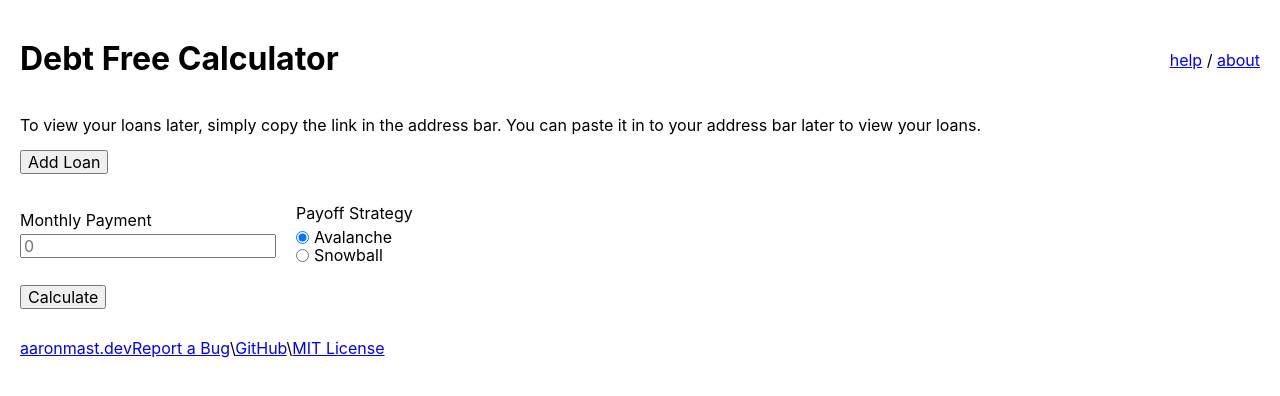
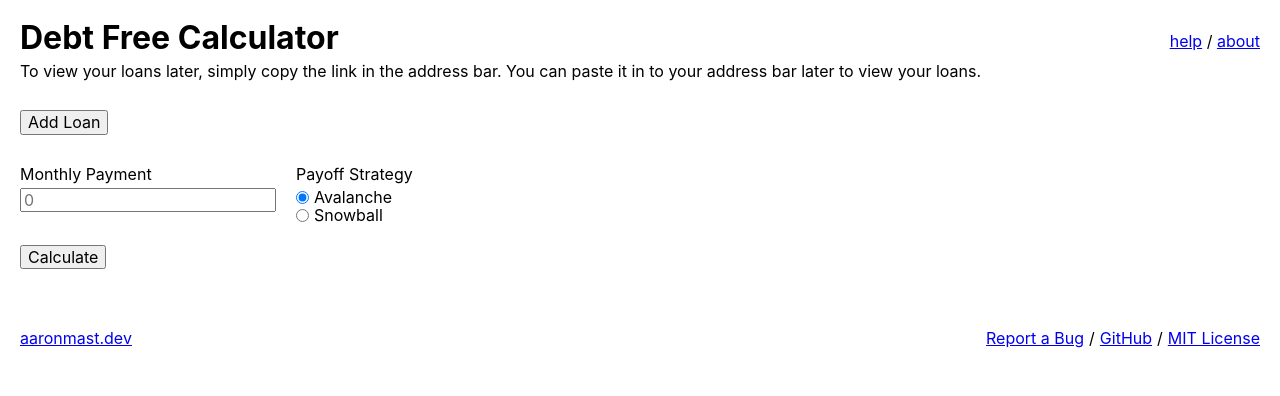
Before and after one commit to amast09/debt-free-calculator, a React (Create React App) app: page / in a window 1280 px wide. Shown: the top 396 px of the page. Built offline with nearby package versions, Linux system fonts and the light colour scheme.

Commit message:
More styling

```diff
--- a/src/App.css
+++ b/src/App.css
@@ -14,6 +14,35 @@
   display: flex;
   align-items: center;
   justify-content: space-between;
+}
+
+header h1 {
+  margin-top: 0;
+  margin-bottom: 5px;
+}
+
+.sub-header {
+  margin-top: 0;
+  margin-bottom: 30px;
+}
+
+footer {
+  display: flex;
+  justify-content: space-between;
+  margin-top: 30px;
+}
+
+footer a {
+  margin-right: 5px;
+  margin-left: 5px;
+}
+
+footer a:last-child {
+  margin-right: 0;
+}
+
+footer a:first-child {
+  margin-left: 0;
 }
 
 button {
@@ -38,6 +67,7 @@
 
 .payoff-strategy-form {
   justify-content: left;
+  align-items: start;
 }
 
 .radio-option-group {
--- a/src/App.tsx
+++ b/src/App.tsx
@@ -76,7 +76,8 @@
   const onMonthlyPaymentChange = (e: ChangeEvent<HTMLInputElement>): void => {
     setMonthlyPayment(e.target.value);
   };
-  const onCalculateClickHandler = (): void => {
+  const onCalculateClickHandler = (e: React.FormEvent): void => {
+    e.preventDefault();
     setLoanPayoffs(
       calculatePayoffSchedule({
         loans: loans.map(formLoanToLoan),
@@ -104,7 +105,7 @@
             <a href="/">help</a> / <a href="/">about</a>
           </div>
         </header>
-        <p>
+        <p className="sub-header">
           To view your loans later, simply copy the link in the address bar. You
           can paste it in to your address bar later to view your loans.
         </p>
@@ -123,7 +124,10 @@
           Add Loan
         </button>
 
-        <form className="payoff-strategy-form">
+        <form
+          className="payoff-strategy-form"
+          onSubmit={onCalculateClickHandler}
+        >
           <div className="input-group">
             <label htmlFor="monthly-payment">Monthly Payment</label>
             <input
@@ -178,22 +182,24 @@
           <LoanPayoff key={l.loanName} loanPayoff={l} />
         ))}
 
+        <footer>
+          <a href="https://aaronmast.dev">aaronmast.dev</a>
+
           <div>
-          <a href="https://aaronmast.dev">aaronmast.dev</a>
             <a
               href="https://github.com/amast/debt-free-calculator/issues"
               title="Report bugs"
             >
               Report a Bug
             </a>
-          \
+            /
             <a
               href="https://github.com/amast/debt-free-calculator"
               title="Debt Free Calculator on GitHub"
             >
               GitHub
             </a>
-          \
+            /
             <a
               href="https://github.com/amast/debt-free-calculator/blob/master/LICENSE"
               title="License"
@@ -201,6 +207,7 @@
               MIT License
             </a>
           </div>
+        </footer>
       </div>
 
       {/*<div>*/}
```
Lines whose indentation alone changed are shown as unchanged.
